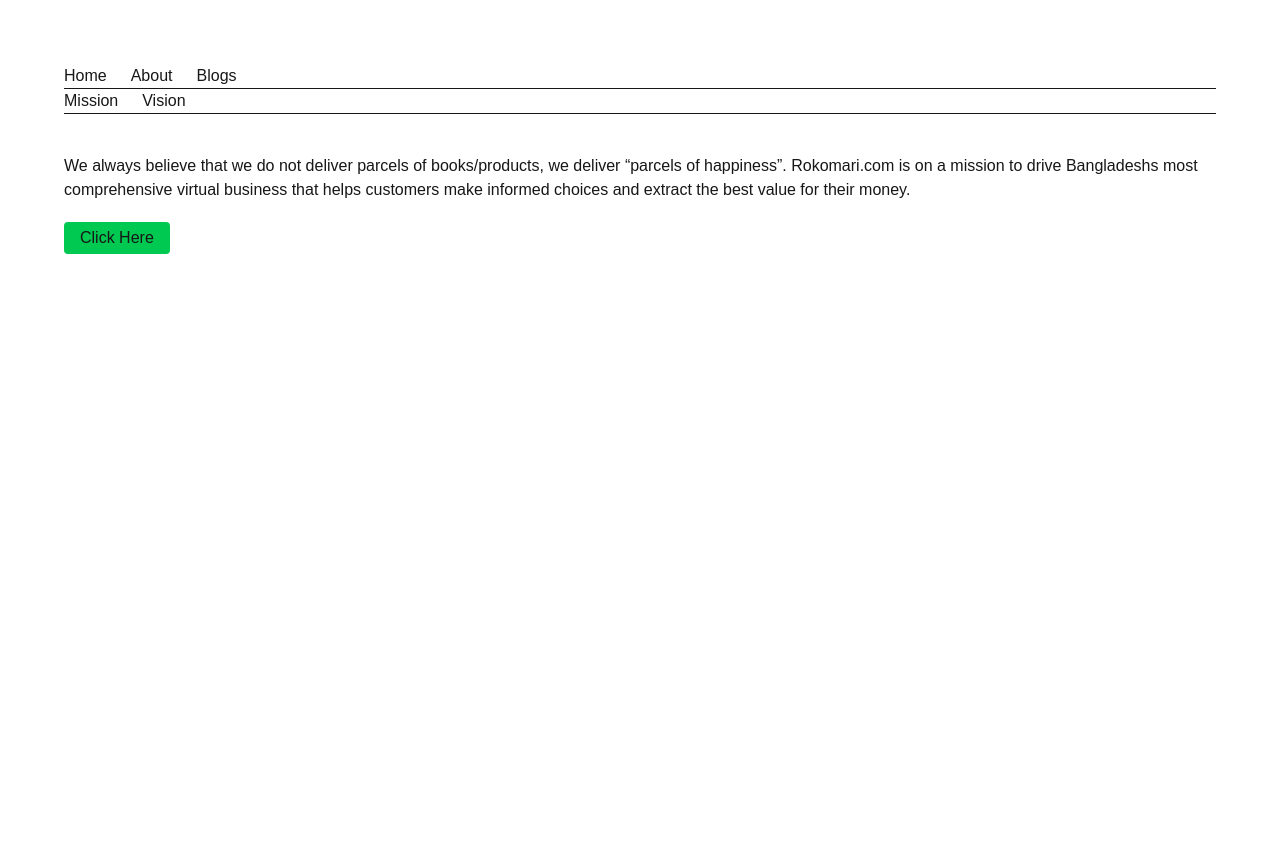
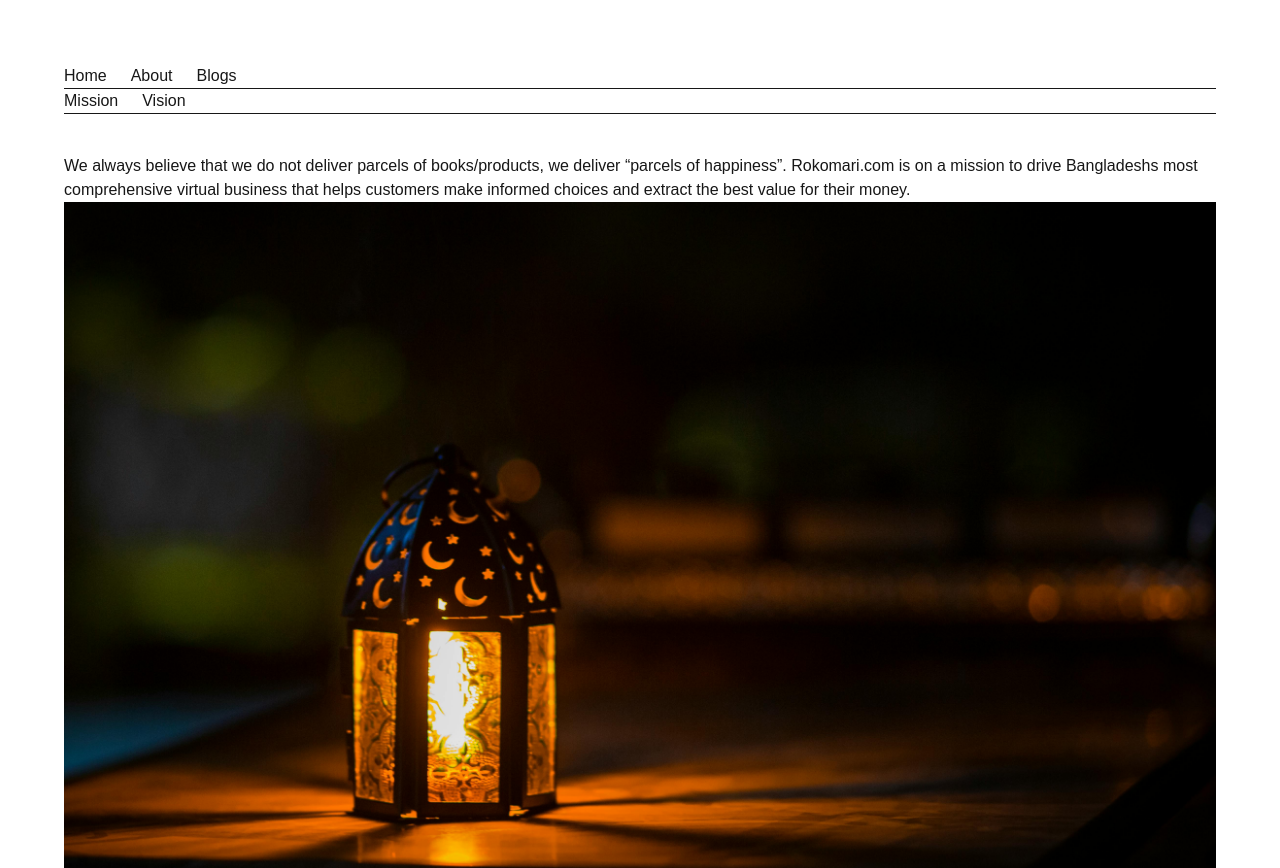
Before and after one commit to fesabelilla/next-js, a Next.js app in the folder nextjs-app/: page /about/mission in a window 1280 px wide. Shown: the top 868 px of the page. Before the commit the page ends 800 px from the top, so only its background shows below. Built offline with nearby package versions, Linux system fonts and the light colour scheme.

Commit message:
Image Added and Optimization Included

```diff
--- a/nextjs-app/app/about/mission/page.js
+++ b/nextjs-app/app/about/mission/page.js
@@ -1,4 +1,6 @@
 import Button from "@/app/components/Button";
+import thumb from "@/public/images/img1.jpeg";
+import Image from "next/image";
 
 export default function Mission() {
   return (
@@ -9,6 +11,7 @@
         Bangladeshs most comprehensive virtual business that helps customers
         make informed choices and extract the best value for their money.
       </div>
+      <Image src={thumb} alt="Thumb Image" />
       <Button />
     </main>
   );
```
Also changed, not shown: nextjs-app/public/images/img1.jpeg (added).
